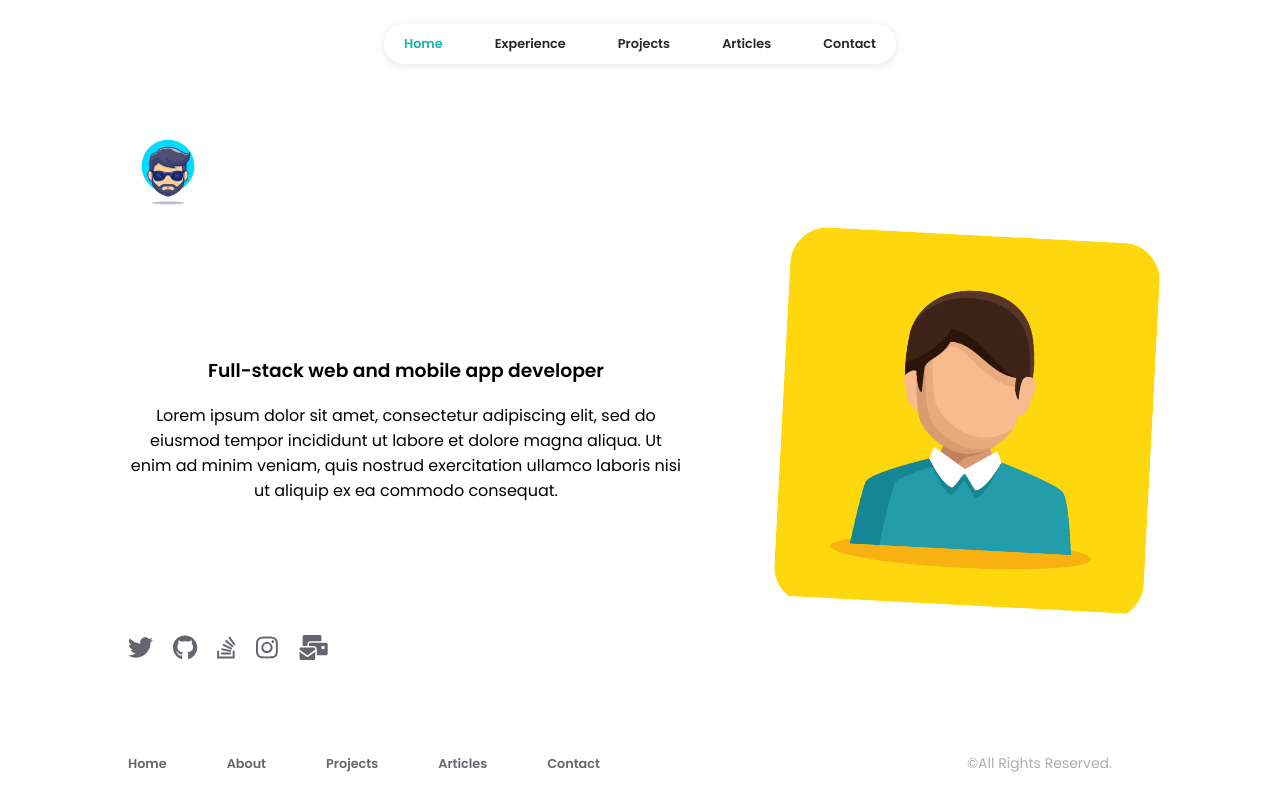
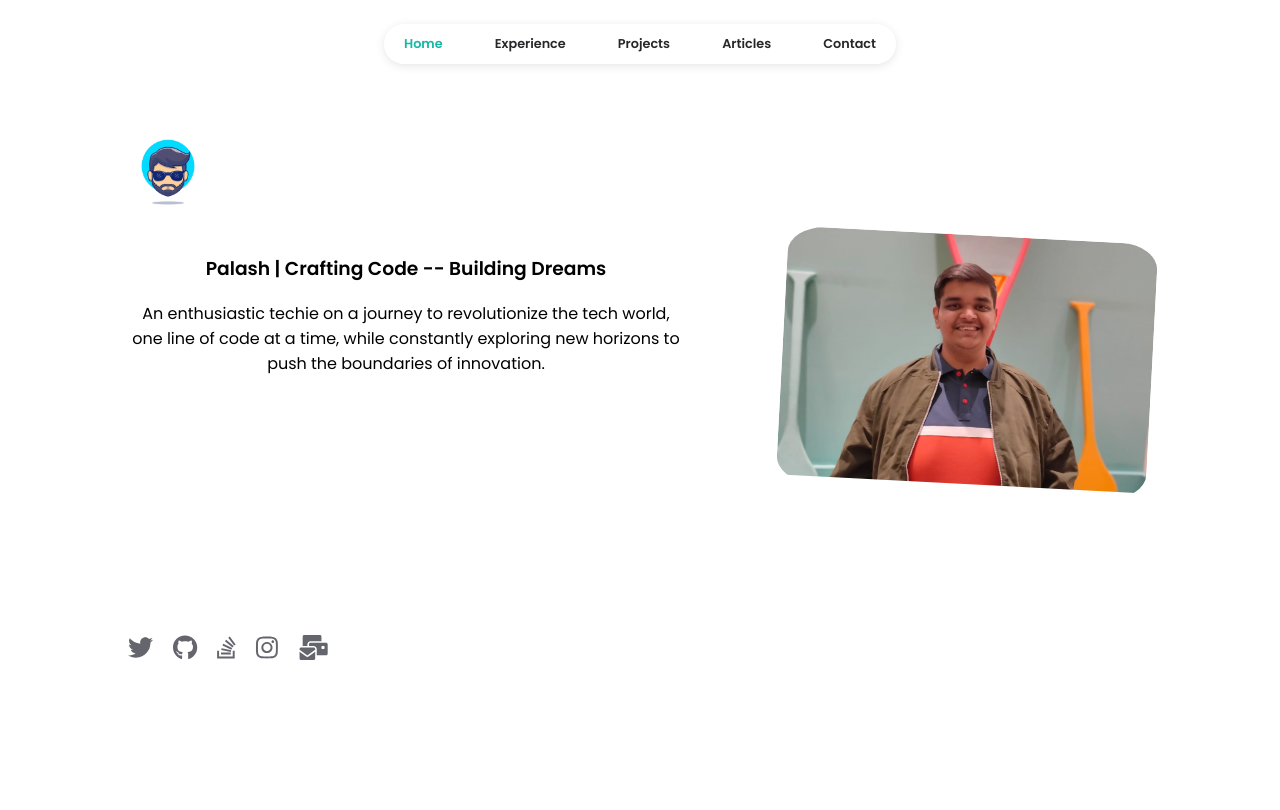
Before and after one commit to Palash2911/Portfolio-Godspeed, a React (Create React App) app: page / in a window 1280 px wide. Shown: the top 810 px of the page. Built offline with nearby package versions, Linux system fonts and the light colour scheme.

Commit message:
Adding Content

```diff
--- a/src/data/user.js
+++ b/src/data/user.js
@@ -1,24 +1,22 @@
 const INFO = {
 	main: {
 		title: "Portfolio",
-		name: "XYZ",
-		email: "abcd@gmail.com",
+		name: "Palash Rambhia",
+		email: "palashzdk@gmail.com",
 		logo: "../logo.png",
 	},
 
 	socials: {
-		twitter: "https://twitter.com/",
-		github: "https://github.com/",
-		linkedin: "https://linkedin.com/",
-		instagram: "https://instagram.com/",
-		stackoverflow: "https://stackoverflow.com/",
-		facebook: "https://facebook.com/",
+		twitter: "https://twitter.com/Palash_Rambhia",
+		github: "https://github.com/Palash2911",
+		linkedin: "https://www.linkedin.com/in/palashrambhia/",
+		gmail: "palashzdk@gmail.com",
 	},
 
 	homepage: {
-		title: "Full-stack web and mobile app developer",
+		title: "Palash | Crafting Code -- Building Dreams",
 		description:
-			"Lorem ipsum dolor sit amet, consectetur adipiscing elit, sed do eiusmod tempor incididunt ut labore et dolore magna aliqua. Ut enim ad minim veniam, quis nostrud exercitation ullamco laboris nisi ut aliquip ex ea commodo consequat.",
+			"An enthusiastic techie on a journey to revolutionize the tech world, one line of code at a time, while constantly exploring new horizons to push the boundaries of innovation."
 	},
 
 	about: {
--- a/src/pages/about.jsx
+++ b/src/pages/about.jsx
@@ -40,7 +40,7 @@ const About = () => {
 					</div>
 
 					<div className="about-container">
-						<div className="about-main">
+						{/* <div className="about-main">
 							<div className="about-right-side">
 								<div className="title about-title">
 									{INFO.about.title}
@@ -62,11 +62,11 @@ const About = () => {
 									</div>
 								</div>
 
-								{/* <div className="about-socials">
+								<div className="about-socials">
 									<Socials />
-								</div> */}
+								</div>
 							</div>
-						</div>
+						</div> */}
 						{/* <div className="about-socials-mobile">
 							<Socials />
 						</div> */}
--- a/src/pages/homepage.jsx
+++ b/src/pages/homepage.jsx
@@ -13,13 +13,10 @@ import {
 import Logo from "../components/common/logo";
 import Footer from "../components/common/footer";
 import NavBar from "../components/common/navBar";
-// import Article from "../components/homepage/article";
-// import Works from "../components/homepage/works";
-// import AllProjects from "../components/projects/allProjects";
 
 import INFO from "../data/user";
 import SEO from "../data/seo";
-// import myArticles from "../data/articles";
+import palashimg from "../assets/palashimg.jpg"
 
 import "./styles/homepage.css";
 
@@ -104,7 +101,7 @@ const Homepage = () => {
 								<div className="homepage-image-container">
 									<div className="homepage-image-wrapper">
 										<img
-											src="homepage.jpg"
+											src={palashimg}
 											alt="about"
 											className="homepage-image"
 										/>
@@ -193,9 +190,9 @@ const Homepage = () => {
 							</div>
 						</div> */}
 
-						<div className="page-footer">
+						{/* <div className="page-footer">
 							<Footer />
-						</div>
+						</div> */}
 					</div>
 				</div>
 			</div>
--- a/src/pages/styles/homepage.css
+++ b/src/pages/styles/homepage.css
@@ -14,7 +14,7 @@
 .homepage-first-area {
 	display: flex;
 	justify-content: space-between;
-	align-items: center;
+	align-items: flex-start;
 }
 
 .homepage-first-area-left-side {
```
Also changed, not shown: src/assets/palashimg.jpg (added).
